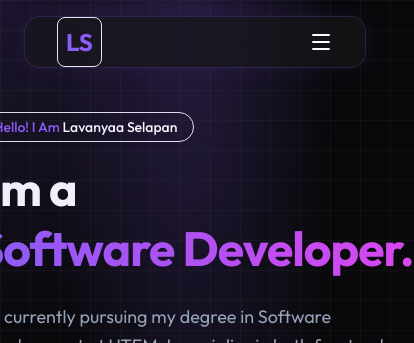
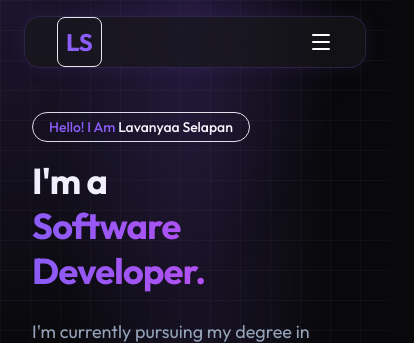
Before and after one commit to Lavanyaa7s/Portfolio, a React (Vite) app: page / in a window 390 px wide. Shown: the top 343 px of the page, 414 px wide, since content can reach past the window. Built offline with nearby package versions, Linux system fonts and the light colour scheme.

Commit message:
Fix mobile responsiveness and update project images

```diff
--- a/src/components/IntroScreen.jsx
+++ b/src/components/IntroScreen.jsx
@@ -62,8 +62,8 @@ const IntroScreen = ({ onComplete }) => {
             </div>
 
             {/* Content */}
-            <div className="relative z-10 font-['Michroma'] text-4xl md:text-6xl tracking-wider text-white">
-                <div className="flex items-center gap-4">
+            <div className="relative z-10 font-['Michroma'] text-3xl md:text-6xl tracking-wider text-white">
+                <div className="flex flex-col md:flex-row items-center gap-2 md:gap-4">
                     <motion.span
                         initial={{ opacity: 0, y: 30, filter: "blur(10px)" }}
                         animate={{
--- a/src/pages/Contact.jsx
+++ b/src/pages/Contact.jsx
@@ -27,7 +27,7 @@ const Contact = () => {
                             <div className="p-3 bg-primary/10 rounded-lg text-primary"><Mail /></div>
                             <div>
                                 <p className="text-sm text-slate-400">Email</p>
-                                <p className="text-white">b032410529@student.utem.edu.my</p>
+                                <p className="text-white break-all">b032410529@student.utem.edu.my</p>
                             </div>
                         </div>
                         <div className="flex items-center gap-4">
--- a/src/pages/Home.jsx
+++ b/src/pages/Home.jsx
@@ -42,9 +42,9 @@ const Home = () => {
                         Hello! I Am <span className="text-white">Lavanyaa Selapan</span>
                     </div>
 
-                    <h1 className="text-5xl md:text-7xl font-bold mb-6 leading-tight">
+                    <h1 className="text-4xl md:text-7xl font-bold mb-6 leading-tight">
                         I'm a <br />
-                        <span className="text-transparent bg-clip-text bg-gradient-to-r from-primary to-secondary whitespace-nowrap">
+                        <span className="text-transparent bg-clip-text bg-gradient-to-r from-primary to-secondary block md:inline">
                             <Typewriter text="Software Developer." />
                         </span>
                     </h1>
```
